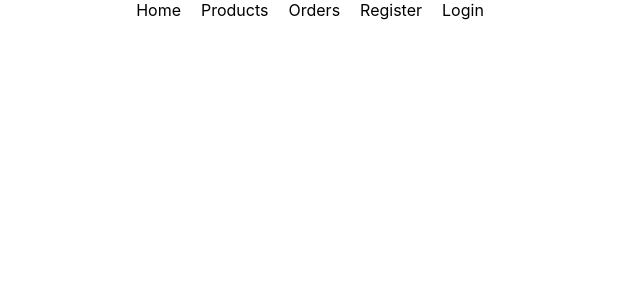
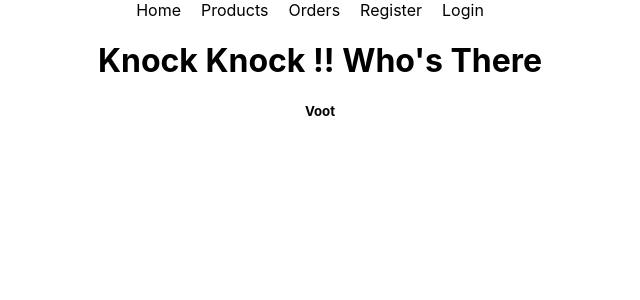
Before and after one commit to capmahin/router-firebase-integation, a React (Create React App) app: page /products in a window 1280 px wide. Shown: the top 300 px of the page, without its empty margins (320-960 px from the left). Built offline with nearby package versions, Linux system fonts and the light colour scheme; no server answers.

Commit message:
add useFireBase

```diff
--- a/package.json
+++ b/package.json
@@ -9,6 +9,7 @@
     "firebase": "^9.6.10",
     "react": "^18.0.0",
     "react-dom": "^18.0.0",
+    "react-firebase-hooks": "^5.0.3",
     "react-router-dom": "^6.3.0",
     "react-scripts": "5.0.0",
     "web-vitals": "^2.1.4"
--- a/src/App.js
+++ b/src/App.js
@@ -5,6 +5,7 @@ import Home from "./components/Header/Home/Home";
 import Login from "./components/Login/Login";
 import Header from "./components/Header/Header";
 import Register from "./components/Register/Register";
+import Products from "./components/Products/Products";
 
 function App() {
   return (
@@ -14,6 +15,7 @@ function App() {
         <Route path="/" element={<Home></Home>}></Route>
         <Route path="login" element={<Login></Login>}></Route>
         <Route path="register" element={<Register></Register>}></Route>
+        <Route path="products" element={<Products></Products>}></Route>
       </Routes>
     </div>
   );
--- a/src/components/Header/Home/Home.js
+++ b/src/components/Header/Home/Home.js
@@ -1,10 +1,13 @@
 import React from "react";
+import useFirebase from "../../../hooks/useFirebase";
 import "./Home.css";
 
 const Home = () => {
+  const { user } = useFirebase();
   return (
     <div>
       <h2>This is home</h2>
+      <p>Current User : {user ? user.displayName : "no body"}</p>
     </div>
   );
 };
--- a/src/components/Login/Login.js
+++ b/src/components/Login/Login.js
@@ -3,12 +3,11 @@ import useFirebase from "../../hooks/useFirebase";
 import "./Login.css";
 
 const Login = () => {
-  const { SignInWithGoogle } = useFirebase();
   return (
     <div>
       <h1>Login</h1>
       <div style={{ margin: "20px" }}>
-        <button onClick={SignInWithGoogle}>Google Sign In</button>
+        <button>Google Sign In</button>
       </div>
       <form>
         <input type="email" placeholder="your email" />
--- /dev/null
+++ b/src/components/Products/Products.js
@@ -0,0 +1,15 @@
+import React from "react";
+import useFirebase from "../../hooks/useFirebase";
+import "./Products.css";
+
+const Products = () => {
+  const { user } = useFirebase();
+  return (
+    <div>
+      <h1>Knock Knock !! Who's There</h1>
+      <h5>{user ? user.displayName : "Voot"}</h5>
+    </div>
+  );
+};
+
+export default Products;
```
Also changed, not shown: src/components/Products/Products.css (added), 1 other file (tests, documents, lock files or other folders).
